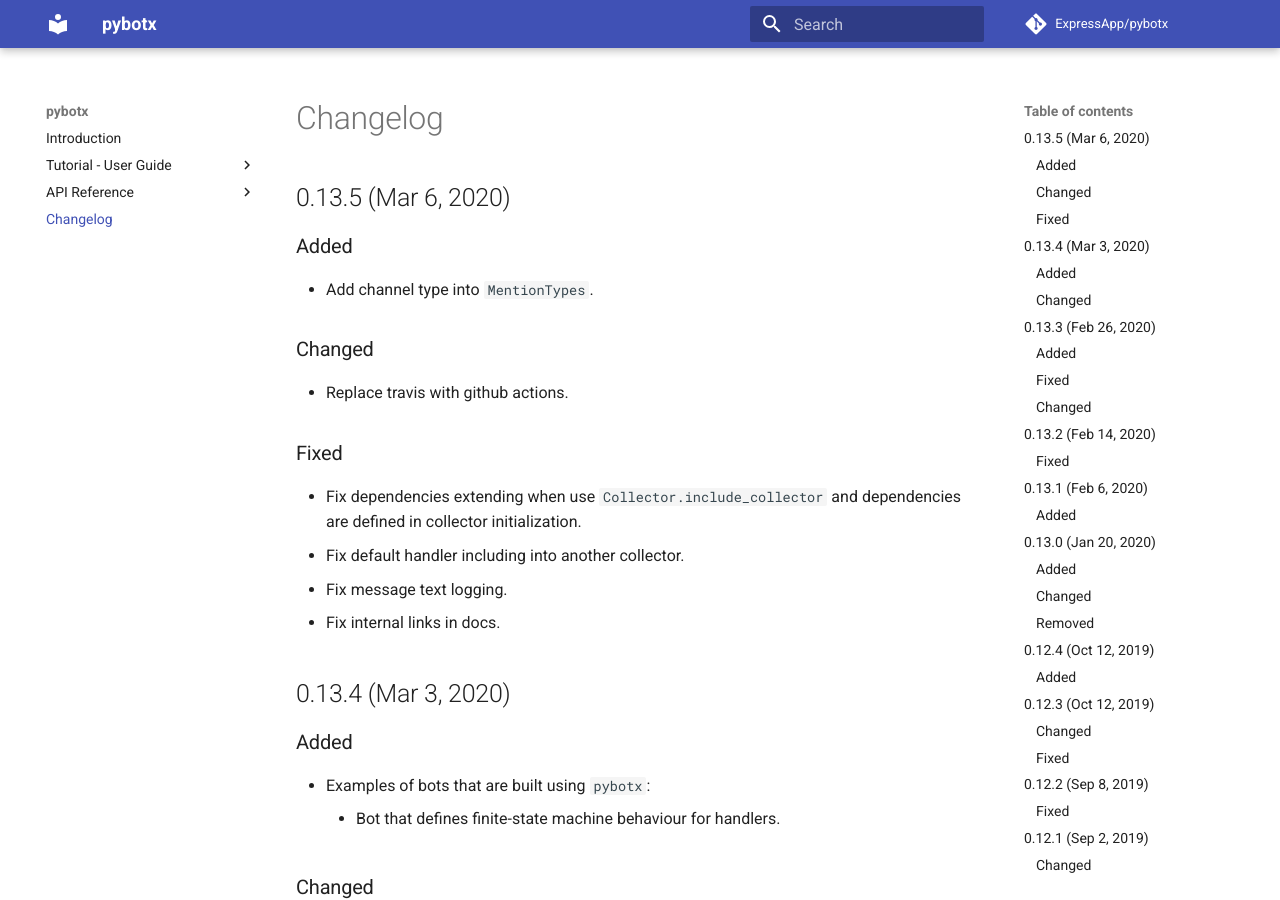
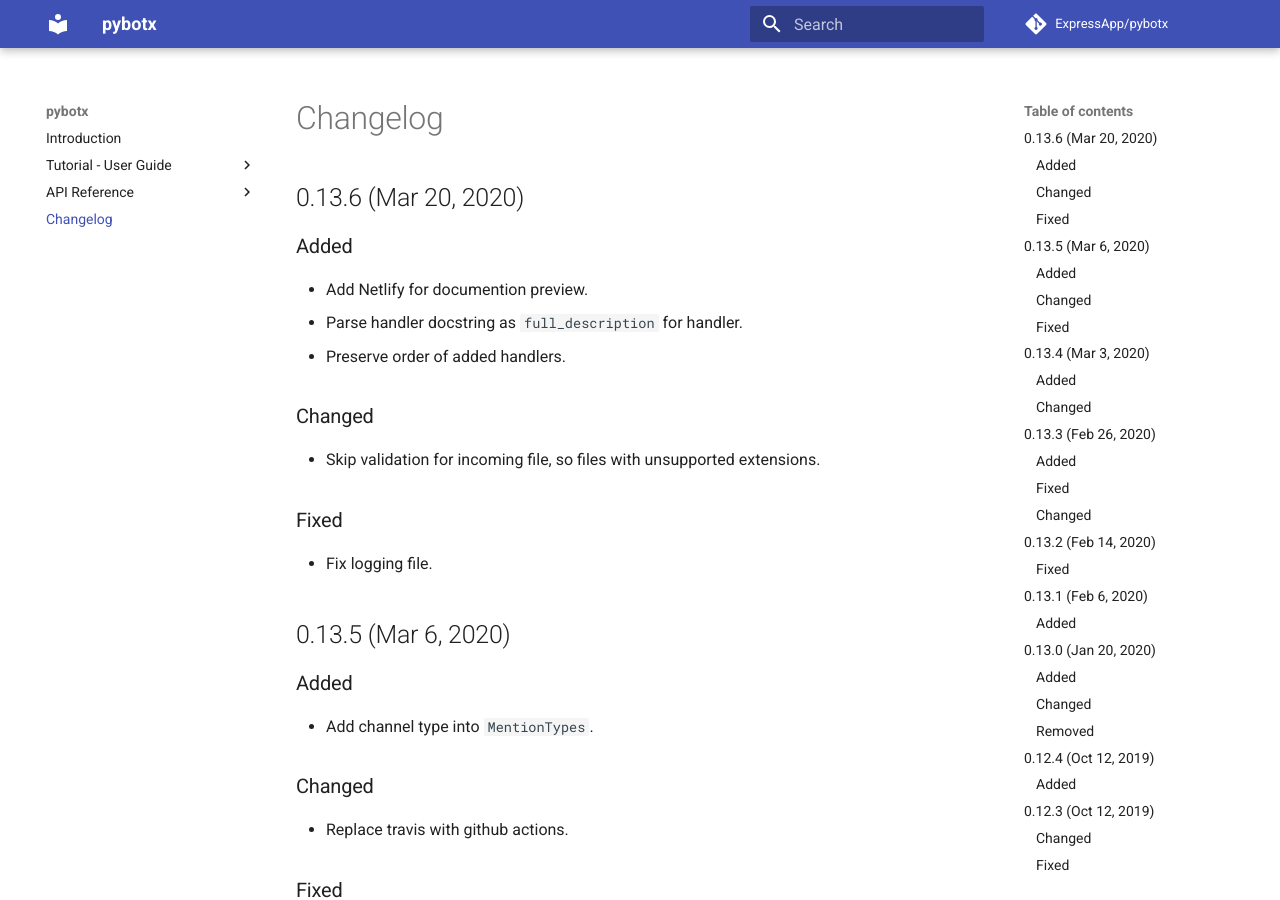
Before and after one commit to ExpressApp/pybotx, an MkDocs documentation site: the page built from docs/changelog.md, in a window 1280 px wide and 900 px high. Built offline with MkDocs 1.6.1 and Material for MkDocs 9.7.7, drawn with Linux system fonts in a browser that asks for light colours; comment, search, counter and statistics services are not loaded.

Commit message:
update release notes

```diff
--- a/docs/changelog.md
+++ b/docs/changelog.md
@@ -1,3 +1,19 @@
+## 0.13.6 (Mar 20, 2020)
+
+### Added
+
+* Add Netlify for documention preview.
+* Parse handler docstring as `full_description` for handler.
+* Preserve order of added handlers.
+
+### Changed
+
+* Skip validation for incoming file, so files with unsupported extensions.
+
+### Fixed
+
+* Fix logging file.
+
 ## 0.13.5 (Mar 6, 2020)
 
 ### Added
```
